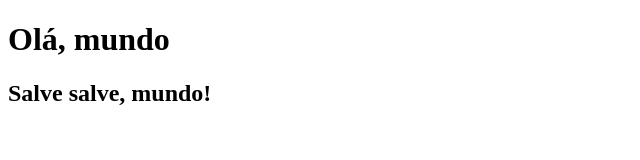
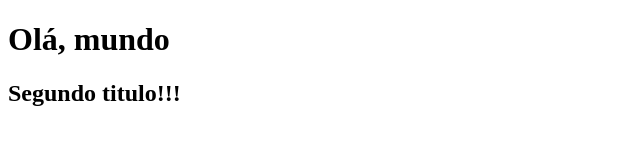
Before and after one commit to brnd09/My-codes, a plain HTML site: page my-projects/CursoJs/ex001.html in a window 1280 px wide. Shown: the whole page, without its empty margins (0-640 px from the left). Drawn offline with Linux system fonts and the light colour scheme.

Commit message:
Update ex001.html

```diff
--- a/my-projects/CursoJs/ex001.html
+++ b/my-projects/CursoJs/ex001.html
@@ -7,6 +7,7 @@
 </head>
 <body>
      <h1>Olá, mundo</h1>
-     <p> <h2>Salve salve, mundo!</h2> </p>
+     <p> <h2>Segundo titulo!!!</h2> </p>
+
 </body>
 </html>
```
